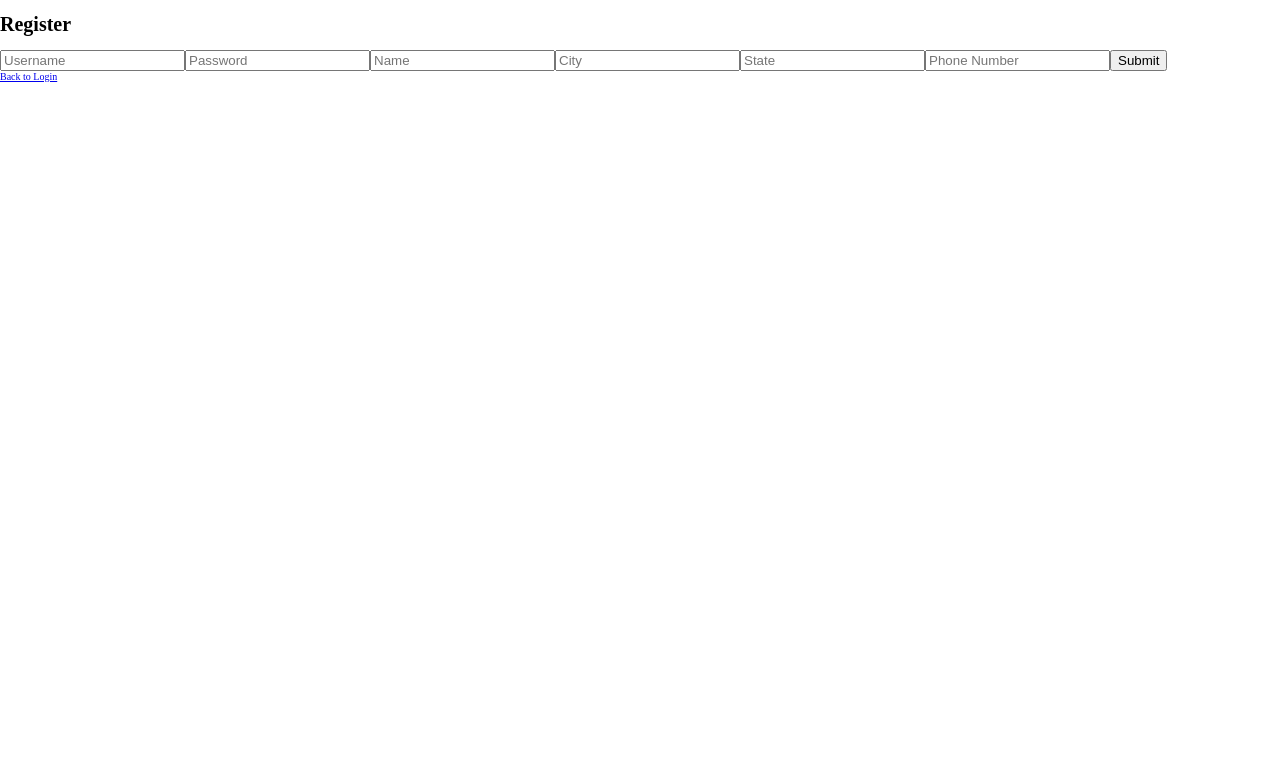
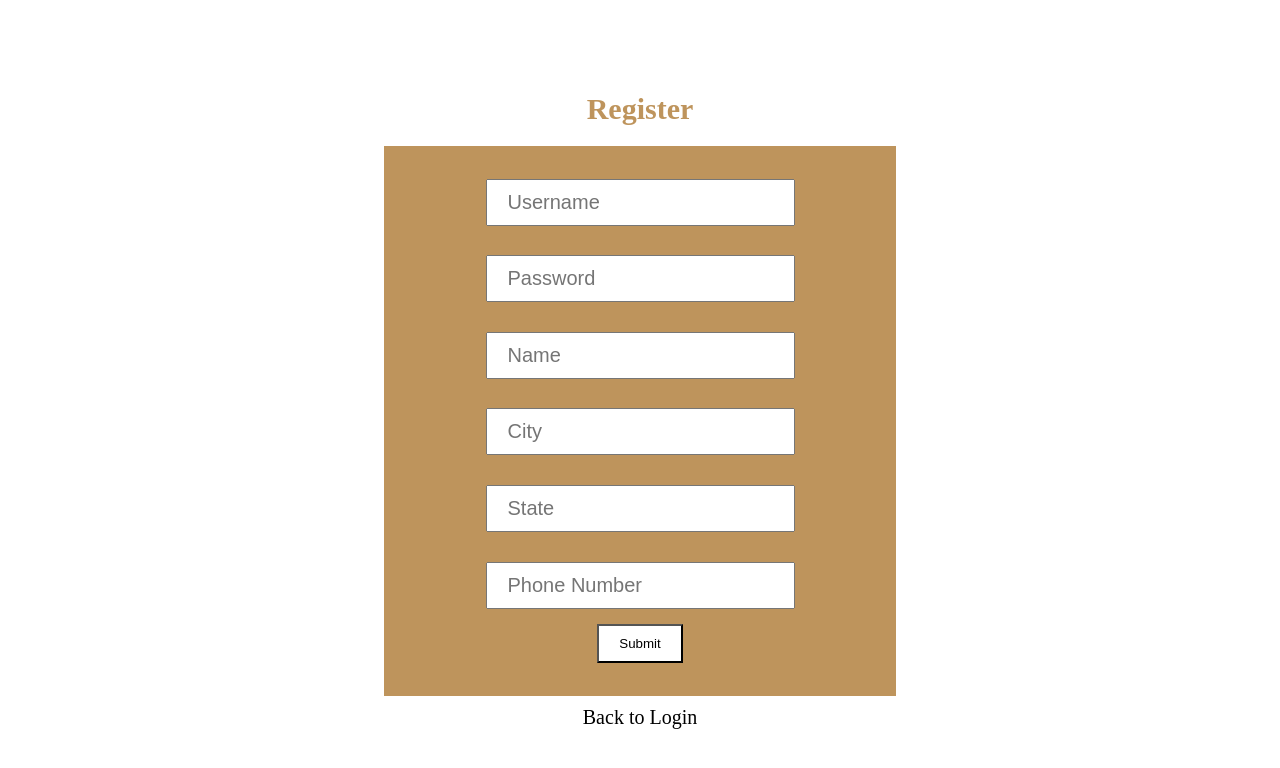
Before and after one commit to rhyusarmiento/rs-capstone-frontend, a React (Create React App) app: page /register in a window 1280 px wide. Shown: the top 768 px of the page. Built offline with nearby package versions, Linux system fonts and the light colour scheme; no server answers.

Commit message:
ADD styles for the register page

```diff
--- a/src/components/pages/Register.js
+++ b/src/components/pages/Register.js
@@ -50,7 +50,9 @@ function Register() {
     return (
         <div className='register-wrapper'>
             <h1>Register</h1>
+            <div className='register-form-wrapper'>
                 <form onSubmit={handleSubmit}>
+                    <div className="register-input-wrapper">
                         <input
                             type='text'
                             name='username'
@@ -99,8 +101,10 @@ function Register() {
                             onChange={(e) => setPhoneNumber(e.target.value)}
                             required
                         />
+                    </div>
                     <button type='submit'>Submit</button>
                 </form>
+            </div>
             <NavLink exact to="/">Back to Login</NavLink>
         </div>
     )
--- a/src/style/login.scss
+++ b/src/style/login.scss
@@ -50,7 +50,6 @@
                     align-items: center;
 
                     input {
-                        margin: 0px;
                         padding: 10px 20px;
                         font-size: 2rem;
 
--- /dev/null
+++ b/src/style/main.css
@@ -0,0 +1,155 @@
+html {
+  font-size: 10px;
+}
+
+body {
+  margin: 0px;
+}
+
+.landing-wrapper {
+  display: -ms-grid;
+  display: grid;
+  -ms-grid-columns: auto 38% 38% auto;
+      grid-template-columns: auto 38% 38% auto;
+  -ms-grid-rows: 1fr;
+      grid-template-rows: 1fr;
+}
+
+.landing-wrapper .landing-bio {
+  -ms-grid-column: 2;
+      grid-column-start: 2;
+  display: -webkit-box;
+  display: -ms-flexbox;
+  display: flex;
+  -webkit-box-pack: center;
+      -ms-flex-pack: center;
+          justify-content: center;
+  -webkit-box-align: center;
+      -ms-flex-align: center;
+          align-items: center;
+}
+
+.landing-wrapper .landing-bio .bio {
+  font-size: 2rem;
+  font-family: sans-serif;
+  text-align: center;
+  margin-right: 20px;
+  margin-top: 30px;
+}
+
+.landing-wrapper .login-wrapper {
+  -ms-grid-column: 3;
+      grid-column-start: 3;
+  height: 100vh;
+  display: -webkit-box;
+  display: -ms-flexbox;
+  display: flex;
+  -webkit-box-pack: center;
+      -ms-flex-pack: center;
+          justify-content: center;
+  -webkit-box-align: center;
+      -ms-flex-align: center;
+          align-items: center;
+  -webkit-box-orient: vertical;
+  -webkit-box-direction: normal;
+      -ms-flex-direction: column;
+          flex-direction: column;
+}
+
+.landing-wrapper .login-wrapper h1 {
+  font-size: 3rem;
+  color: #BE945C;
+}
+
+.landing-wrapper .login-wrapper .form-wrapper {
+  width: 90%;
+  height: 350px;
+  background-color: #BE945C;
+  display: -webkit-box;
+  display: -ms-flexbox;
+  display: flex;
+  -webkit-box-pack: center;
+      -ms-flex-pack: center;
+          justify-content: center;
+  -webkit-box-align: center;
+      -ms-flex-align: center;
+          align-items: center;
+}
+
+.landing-wrapper .login-wrapper .form-wrapper form {
+  margin-top: 15px;
+  width: 70%;
+  height: 70%;
+  display: -webkit-box;
+  display: -ms-flexbox;
+  display: flex;
+  -webkit-box-pack: center;
+      -ms-flex-pack: center;
+          justify-content: center;
+  -webkit-box-align: center;
+      -ms-flex-align: center;
+          align-items: center;
+  -webkit-box-orient: vertical;
+  -webkit-box-direction: normal;
+      -ms-flex-direction: column;
+          flex-direction: column;
+}
+
+.landing-wrapper .login-wrapper .form-wrapper form .input-wrapper {
+  width: 100%;
+  height: 150px;
+  display: -webkit-box;
+  display: -ms-flexbox;
+  display: flex;
+  -webkit-box-orient: vertical;
+  -webkit-box-direction: normal;
+      -ms-flex-direction: column;
+          flex-direction: column;
+  -webkit-box-pack: justify;
+      -ms-flex-pack: justify;
+          justify-content: space-between;
+  -webkit-box-align: center;
+      -ms-flex-align: center;
+          align-items: center;
+}
+
+.landing-wrapper .login-wrapper .form-wrapper form .input-wrapper input {
+  margin: 0px;
+  padding: 10px 20px;
+  font-size: 2rem;
+}
+
+.landing-wrapper .login-wrapper .form-wrapper form .input-wrapper input :focus {
+  outline: none;
+}
+
+.landing-wrapper .login-wrapper .form-wrapper form button {
+  margin-top: 40px;
+  padding: 10px 20px;
+  background-color: white;
+}
+
+.landing-wrapper .login-wrapper .form-wrapper form button :focus {
+  outline: none;
+}
+
+.landing-wrapper .login-wrapper a {
+  margin-top: 10px;
+  margin-left: 60%;
+  text-decoration: none;
+  color: black;
+  font-size: 2rem;
+}
+
+.register-wrapper {
+  display: -webkit-box;
+  display: -ms-flexbox;
+  display: flex;
+  -webkit-box-pack: center;
+      -ms-flex-pack: center;
+          justify-content: center;
+  -webkit-box-align: center;
+      -ms-flex-align: center;
+          align-items: center;
+}
+/*# sourceMappingURL=main.css.map */
--- a/src/style/main.scss
+++ b/src/style/main.scss
@@ -2,3 +2,4 @@
 @import './mixins.scss';
 @import './app.scss';
 @import './login.scss';
+@import './register.scss';
--- /dev/null
+++ b/src/style/register.scss
@@ -0,0 +1,51 @@
+.register-wrapper {
+    @include super-center;
+    flex-direction: column;
+    height: 100vh;
+
+    h1 {
+        font-size: 3rem;
+        color: $navgreen;
+    }
+
+    .register-form-wrapper {
+        @include super-center;
+        width: 40%;
+        height: 550px;
+        background-color: $navgreen;
+
+        form {
+            width: 80%;
+            height: 88%;
+            @include super-center;
+            flex-direction: column;
+
+            .register-input-wrapper {
+                width: 100%;
+                height: 100%;
+                display: flex;
+                flex-direction: column;
+                justify-content: space-between;
+                align-items: center;
+
+                input {
+                    padding: 10px 20px;
+                    font-size: 2rem;
+                }
+            }
+
+            button {
+                margin-top: 15px;
+                padding: 10px 20px;
+                background-color: white;
+            }
+        }
+    }
+
+    a {
+        margin-top: 10px;
+        text-decoration: none;
+        color: black;
+        font-size: 2rem;
+    }
+}
```
Also changed, not shown: 1 other file (tests, documents, lock files or other folders). Lines whose indentation alone changed are shown as unchanged.
